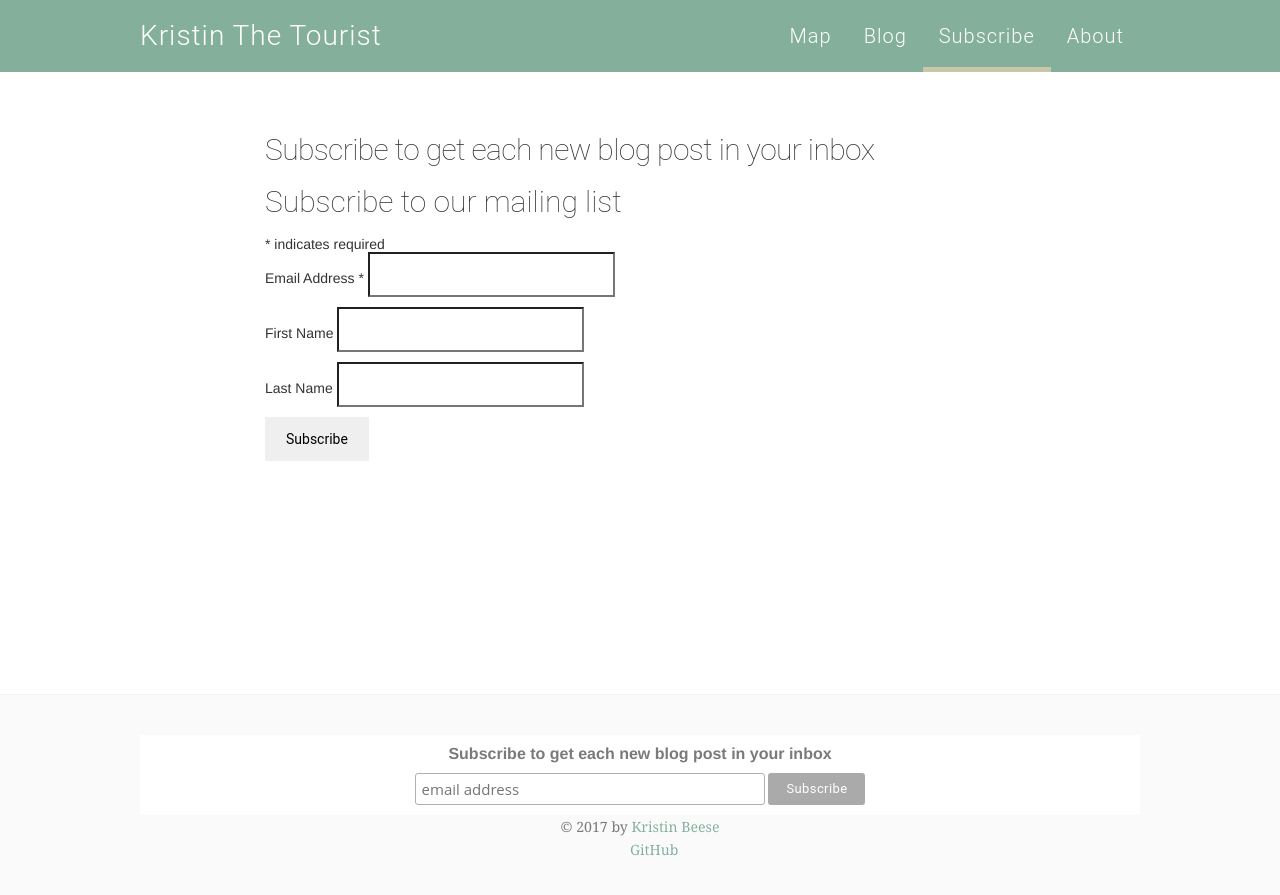
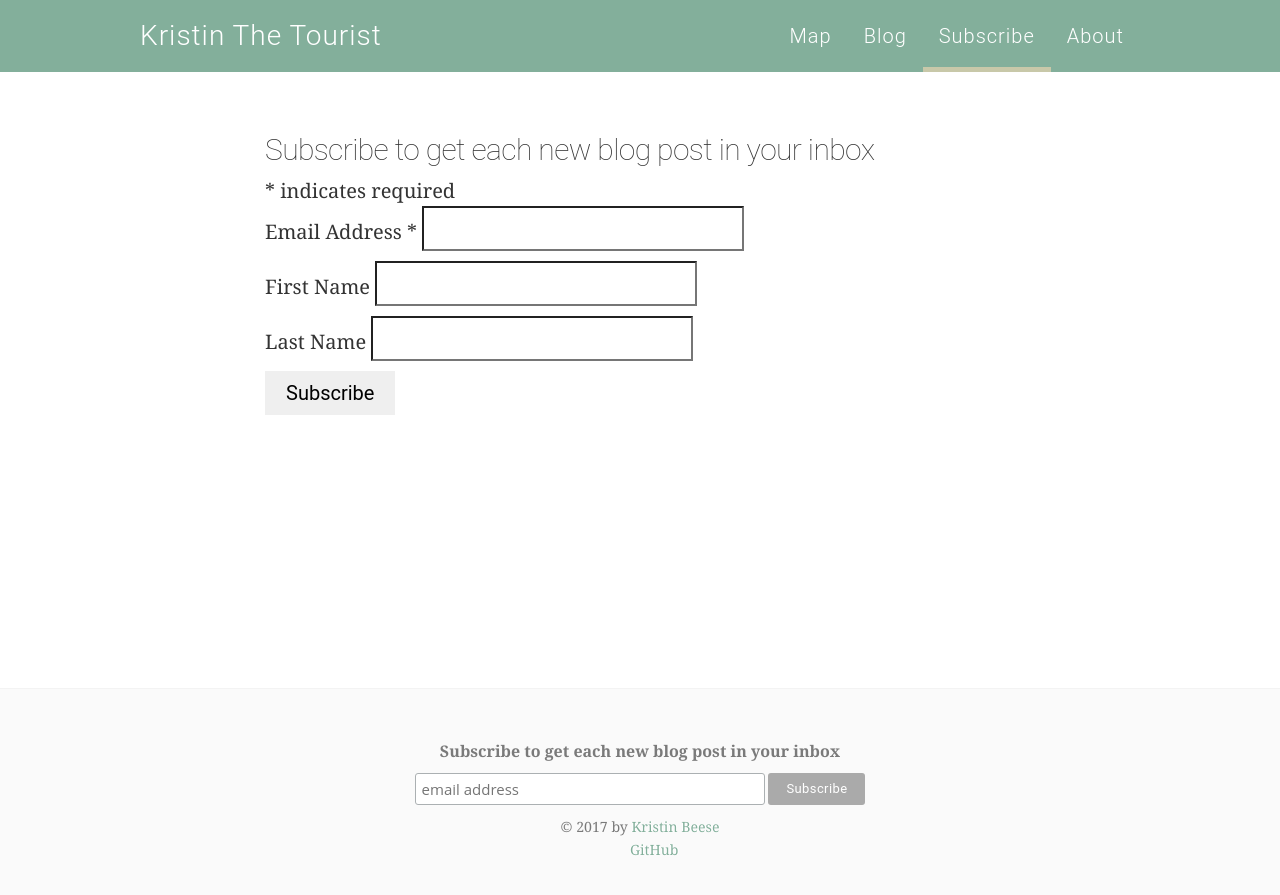
Before and after one commit to beese/kristinthetourist, a Jekyll site: the page built from subscribe.md, in a window 1280 px wide. Shown: the top 895 px of the page. Built offline with Jekyll 4.4.1, drawn with Linux system fonts in a browser that asks for light colours; some web fonts are replaced; comment, search, counter and statistics services are not loaded; some of the changed lines change nothing that is shown.

Commit message:
fix form

```diff
--- a/subscribe.md
+++ b/subscribe.md
@@ -7,14 +7,14 @@
 <!-- Begin MailChimp Signup Form -->
 <link href="//cdn-images.mailchimp.com/embedcode/classic-10_7.css" rel="stylesheet" type="text/css">
 <style type="text/css">
-	#mc_embed_signup{background:#fff; clear:left; font:14px Helvetica,Arial,sans-serif; }
+	#mc_embed_signup{margin: 0; padding: 0;}
+	#mc_embed_signup form {margin: 0; padding: 0;}
 	/* Add your own MailChimp form style overrides in your site stylesheet or in this style block.
 	   We recommend moving this block and the preceding CSS link to the HEAD of your HTML file. */
 </style>
 <div id="mc_embed_signup">
 <form action="//kristinthetourist.us14.list-manage.com/subscribe/post?u=0960d61ac51856341737e6bc1&amp;id=b7a169db67" method="post" id="mc-embedded-subscribe-form" name="mc-embedded-subscribe-form" class="validate" target="_blank" novalidate>
     <div id="mc_embed_signup_scroll">
-	<h2>Subscribe to our mailing list</h2>
 <div class="indicates-required"><span class="asterisk">*</span> indicates required</div>
 <div class="mc-field-group">
 	<label for="mce-EMAIL">Email Address  <span class="asterisk">*</span>
```
